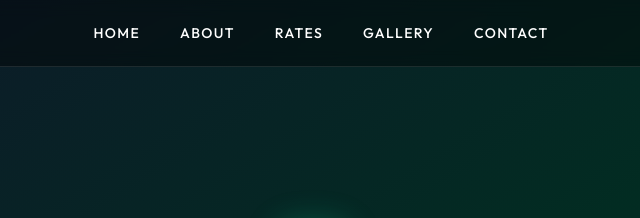
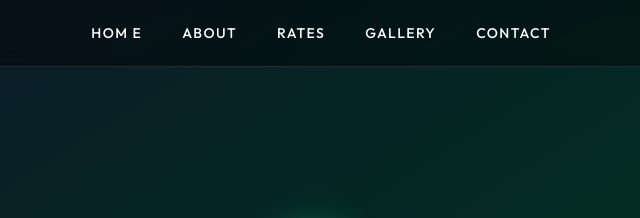
Before and after one commit to shininglight35/Beloved-Billiard-Hall, a website: page public/index.html in a window 1280 px wide. Shown: the top 218 px of the page, 327-967 px from the left. Drawn offline with nearby package versions, Linux system fonts and the light colour scheme; no server answers.

Commit message:
Update index.html

```diff
--- a/public/index.html
+++ b/public/index.html
@@ -41,7 +41,7 @@
             </h1>
 
             <div class="hidden md:flex gap-10 text-sm font-medium uppercase tracking-widest">
-                <a href="#home" class="hover:text-emerald-400 transition-colors">home</a>
+                <a href="#home" class="hover:text-emerald-400 transition-colors">hom e</a>
                 <a href="#about" class="hover:text-emerald-400 transition-colors">about</a>
                 <a href="#rates" class="hover:text-emerald-400 transition-colors">rates</a>
                 <a href="#gallery" class="hover:text-emerald-400 transition-colors">gallery</a>
```
